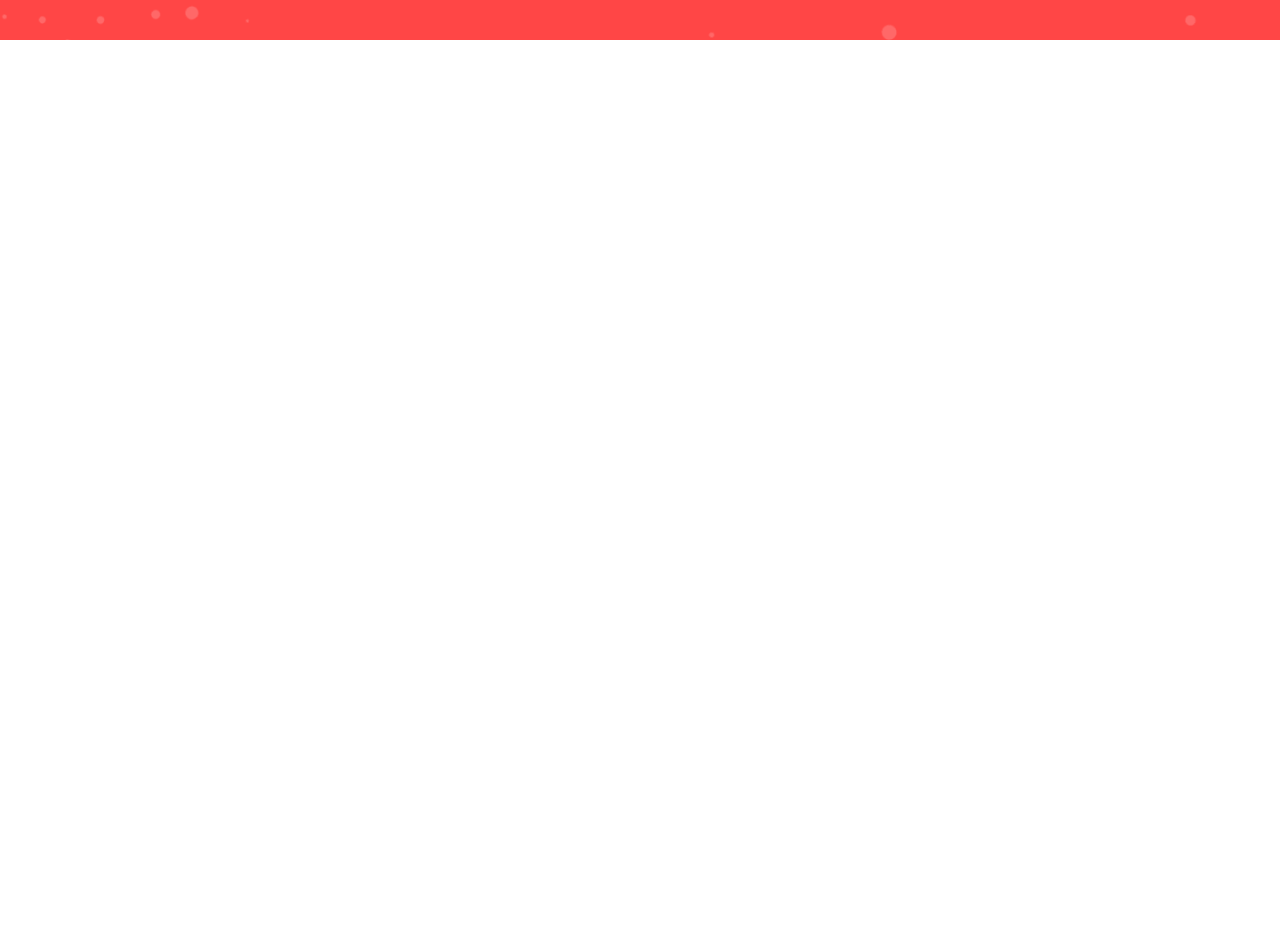
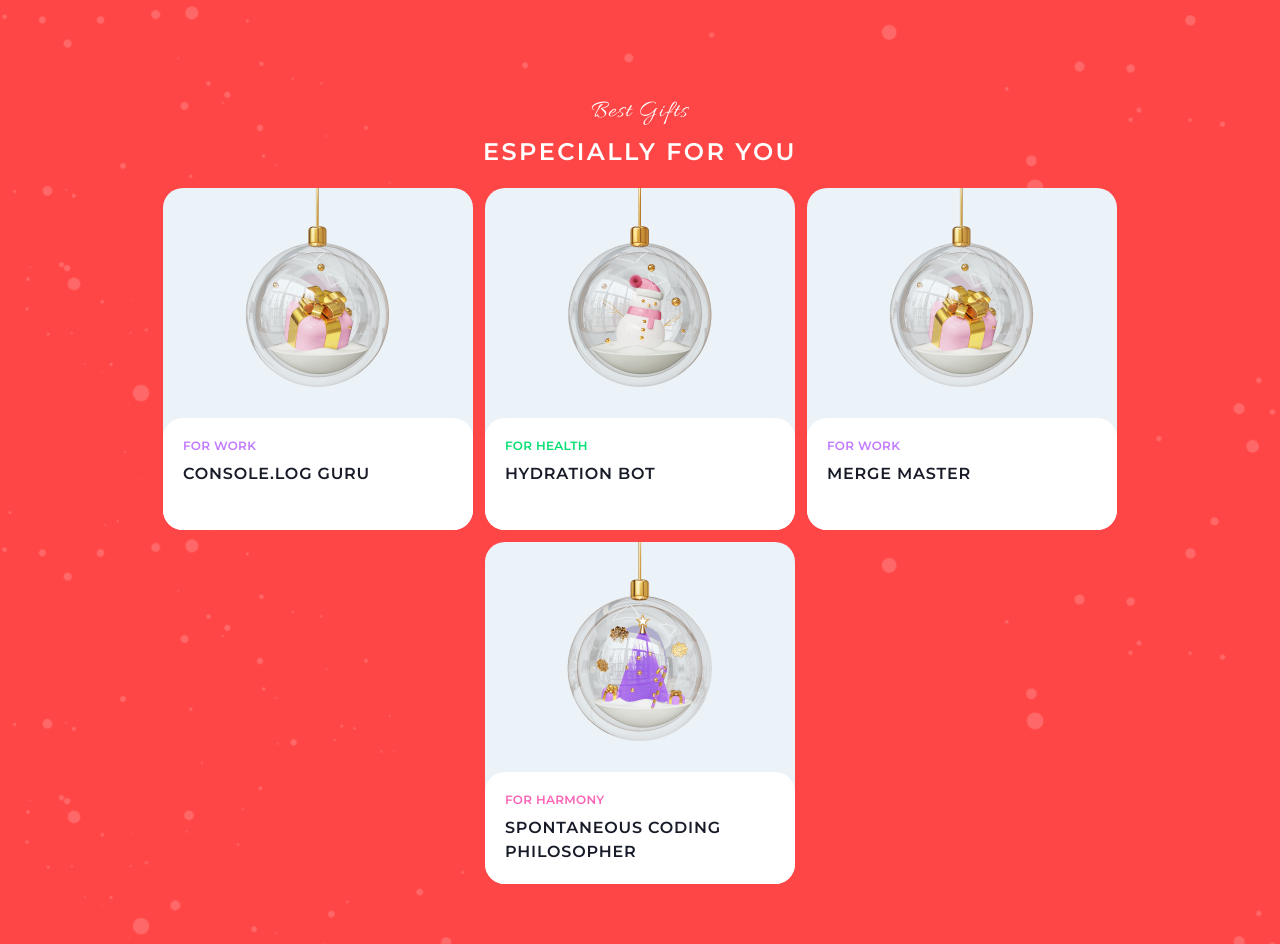
Before and after one commit to fimaYSA/christmas-shop, a React (Vite) app: page / in a window 1280 px wide. Shown: the part 1680-2624 px from the top of the page. Before the commit the page ends 1720 px from the top, so only its background shows below. Built offline with nearby package versions, Linux system fonts and the light colour scheme.

Commit message:
feat: add section BestCards

```diff
--- /dev/null
+++ b/src/components/Card.tsx
@@ -0,0 +1,21 @@
+export type CardT = {
+  name: string
+  categories: string
+  img: string
+}
+
+export default function Card(props: CardT) {
+  const color = props.categories === 'for work' ? 'text-purple-400' : props.categories === 'for health' ? 'text-green-400' : 'text-pink-400'
+
+  return (
+    <div className='w-[310px] font-semibold uppercase rounded-[20px] bg-contentBg'>
+      <img src={props.img}
+           alt='image'
+           className=' h-[230px]' />
+      <div className='h-[112px] p-5 bg-white rounded-[20px]'>
+        <h4 className={`text-xs tracking-wide ${color}`}>{props.categories}</h4>
+        <h3 className='text-base text-dark  tracking-wider mt-2'>{props.name}</h3>
+      </div>
+    </div>
+  )
+}
--- a/src/index.css
+++ b/src/index.css
@@ -5,4 +5,5 @@
   --font-allura: 'Allura', cursive;
   --color-primary: #FF4646;
   --color-dark: #181C29;
+  --color-contentBg: #ECF3F8;
 }
--- /dev/null
+++ b/src/pages/Home/BestCards.tsx
@@ -0,0 +1,36 @@
+import Card, {type CardT} from '../../components/Card.tsx';
+
+const bestCards: CardT[] = [
+  {
+    name: 'Console.log Guru',
+    categories: 'for work',
+    img: '../../../src/assets/img-compressed/gift-for-work.png'
+  },
+  {
+    name: 'Hydration Bot',
+    categories: 'for health',
+    img: '../../../src/assets/img-compressed/gift-for-health.png'
+  },
+  {
+    name: 'Merge Master',
+    categories: 'for work',
+    img: '../../../src/assets/img-compressed/gift-for-work.png'
+  },
+  {
+    name: 'Spontaneous Coding Philosopher',
+    categories: 'for harmony',
+    img: '../../../src/assets/img-compressed/gift-for-harmony.png'
+  }
+]
+
+export default function BestCards() {
+  return (
+    <div className='mx-auto mt-5 flex flex-wrap justify-center gap-3 '>
+      {bestCards.map(card =>
+        <Card name={card.name}
+              categories={card.categories}
+              img={card.img} key={card.name}/>
+      )}
+    </div>
+  )
+}
--- a/src/pages/Home/Home.tsx
+++ b/src/pages/Home/Home.tsx
@@ -1,3 +1,5 @@
+import BestCards from './BestCards.tsx';
+
 export function Home() {
   return (
     <div
@@ -72,9 +74,7 @@ export function Home() {
                    viewBox='0 0 14 14'
                    fill='none'
                    xmlns='http://www.w3.org/2000/svg'>
-                <path d='M1 7H13.5M13.5 7L7.5 1M13.5 7L7.5 13'
-                      stroke-linecap='round'
-                      stroke-linejoin='round' />
+                <path d='M1 7H13.5M13.5 7L7.5 1M13.5 7L7.5 13' />
               </svg>
             </button>
             <button className='size-14 border rounded-[20px] text-white cursor-pointer
@@ -85,14 +85,22 @@ export function Home() {
                    viewBox='0 0 14 14'
                    fill='none'
                    xmlns='http://www.w3.org/2000/svg'>
-                <path d='M1 7H13.5M13.5 7L7.5 1M13.5 7L7.5 13'
-                      stroke-linecap='round'
-                      stroke-linejoin='round' />
+                <path d='M1 7H13.5M13.5 7L7.5 1M13.5 7L7.5 13' />
               </svg>
             </button>
           </div>
         </div>
       </section>
+
+      <section className='py-15'>
+        <div className='max-w-[1276px] mx-auto'>
+          <div className='text-center'>
+            <p className='font-allura text-2xl tracking-wider leading-none mb-3'>Best Gifts</p>
+            <h2 className='text-2xl uppercase font-semibold tracking-widest'>especially for you</h2>
+          </div>
+          <BestCards />
+        </div>
+      </section>
     </div>
   )
 }
```
